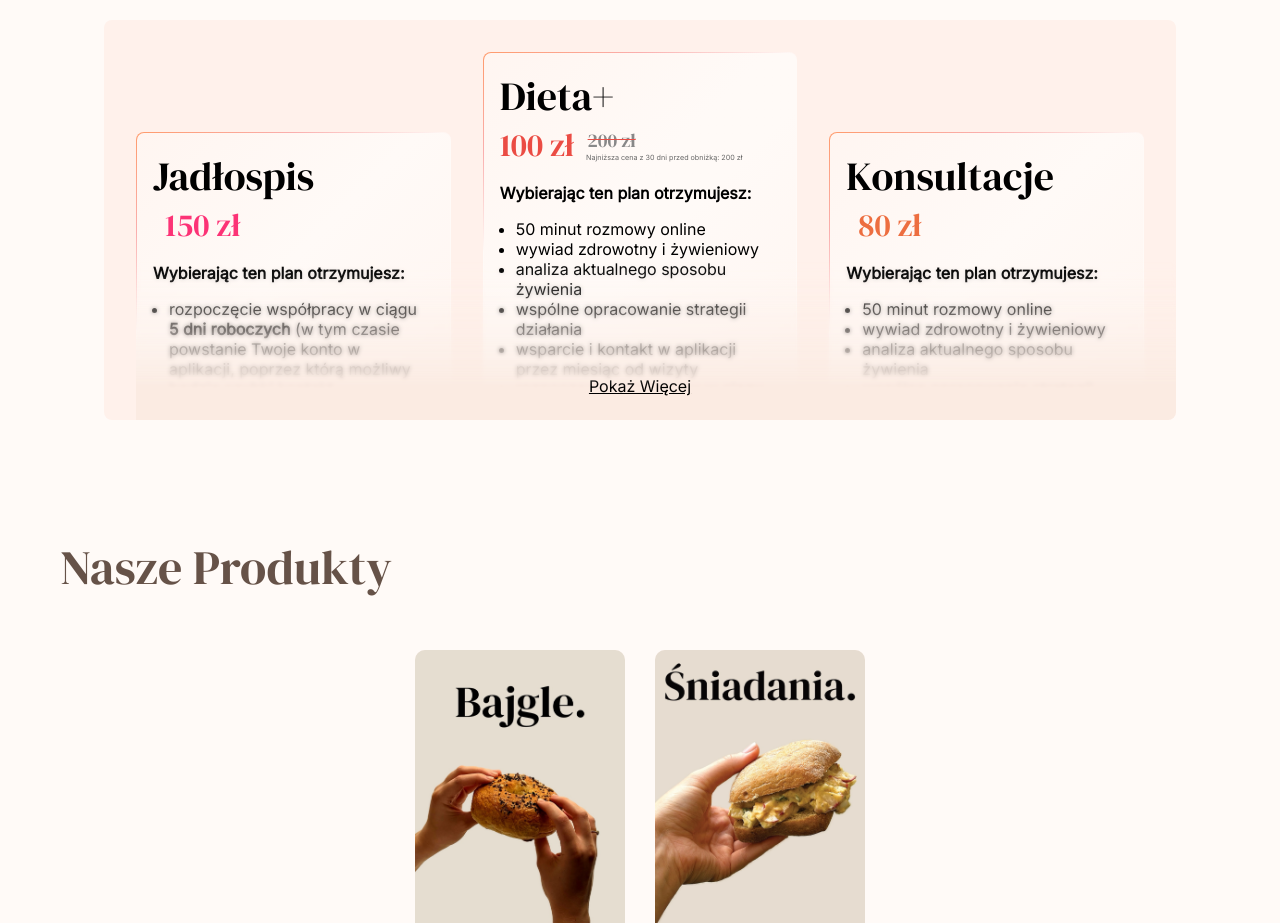
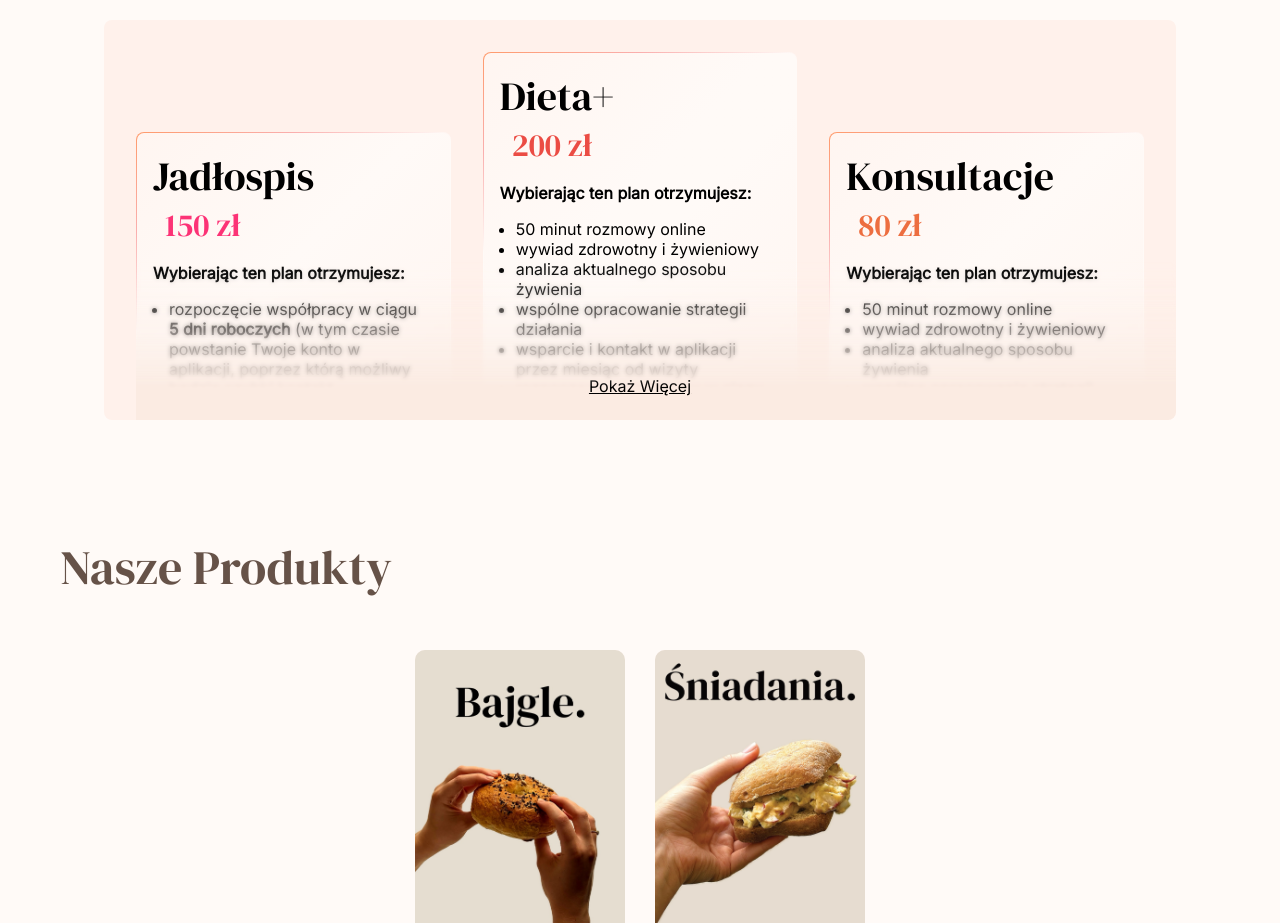
Before and after one commit to Ph0enixKM/niedieta-website, a Next.js app: page / in a window 1280 px wide. Shown: the part 1400-2323 px from the top of the page. Built offline with nearby package versions, Linux system fonts and the light colour scheme; a web font is replaced by a local one.

Commit message:
Update Offer.tsx

```diff
--- a/src/components/Offer/Offer.tsx
+++ b/src/components/Offer/Offer.tsx
@@ -36,7 +36,6 @@ export default function Offer() {
                 title="Dieta+"
                 description="Wybierając ten plan otrzymujesz:"
                 price={200}
-                discounted_price={100}
                 color="#eb4c44"
                 details={[
                     '50 minut rozmowy online',
```
